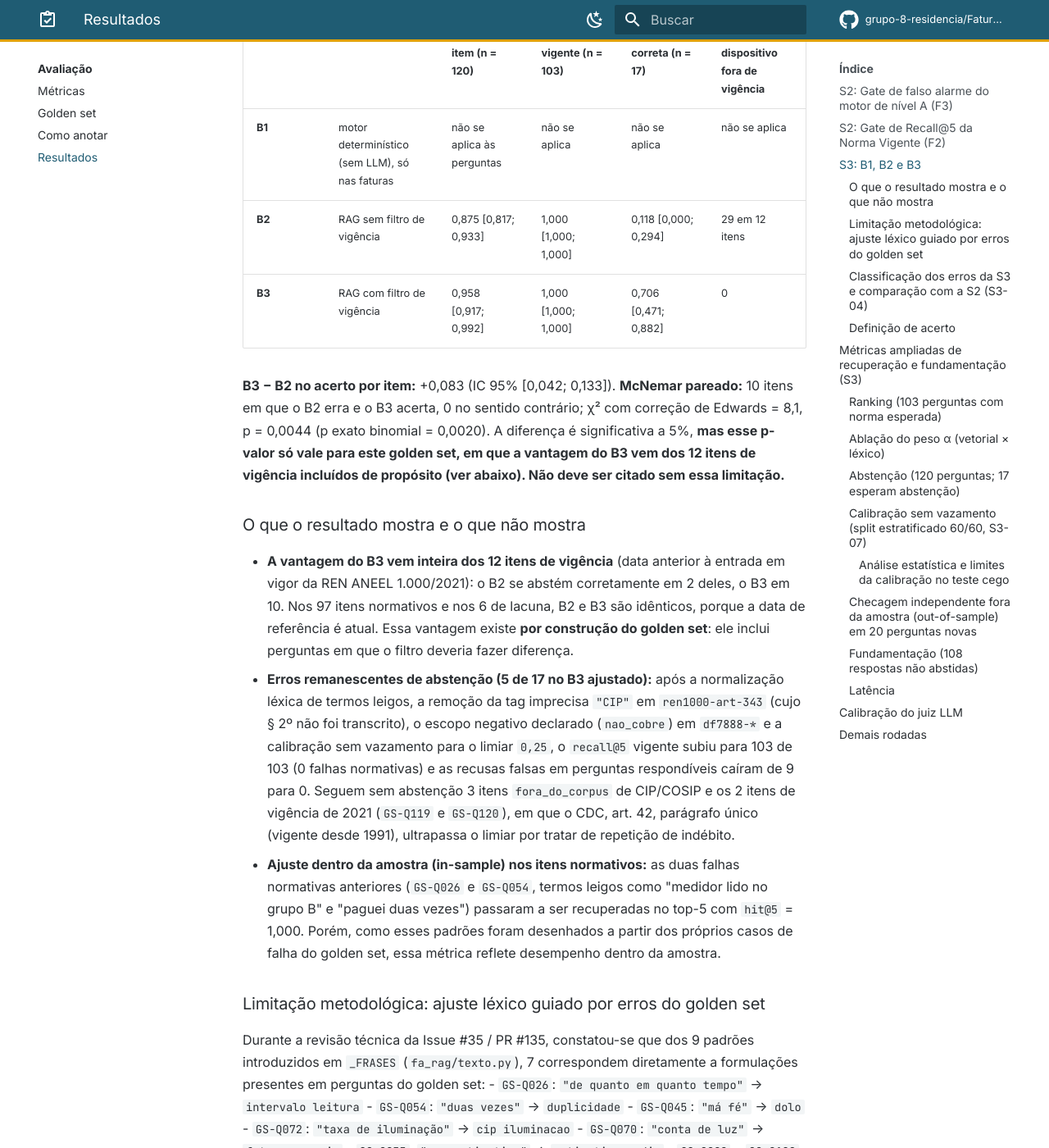
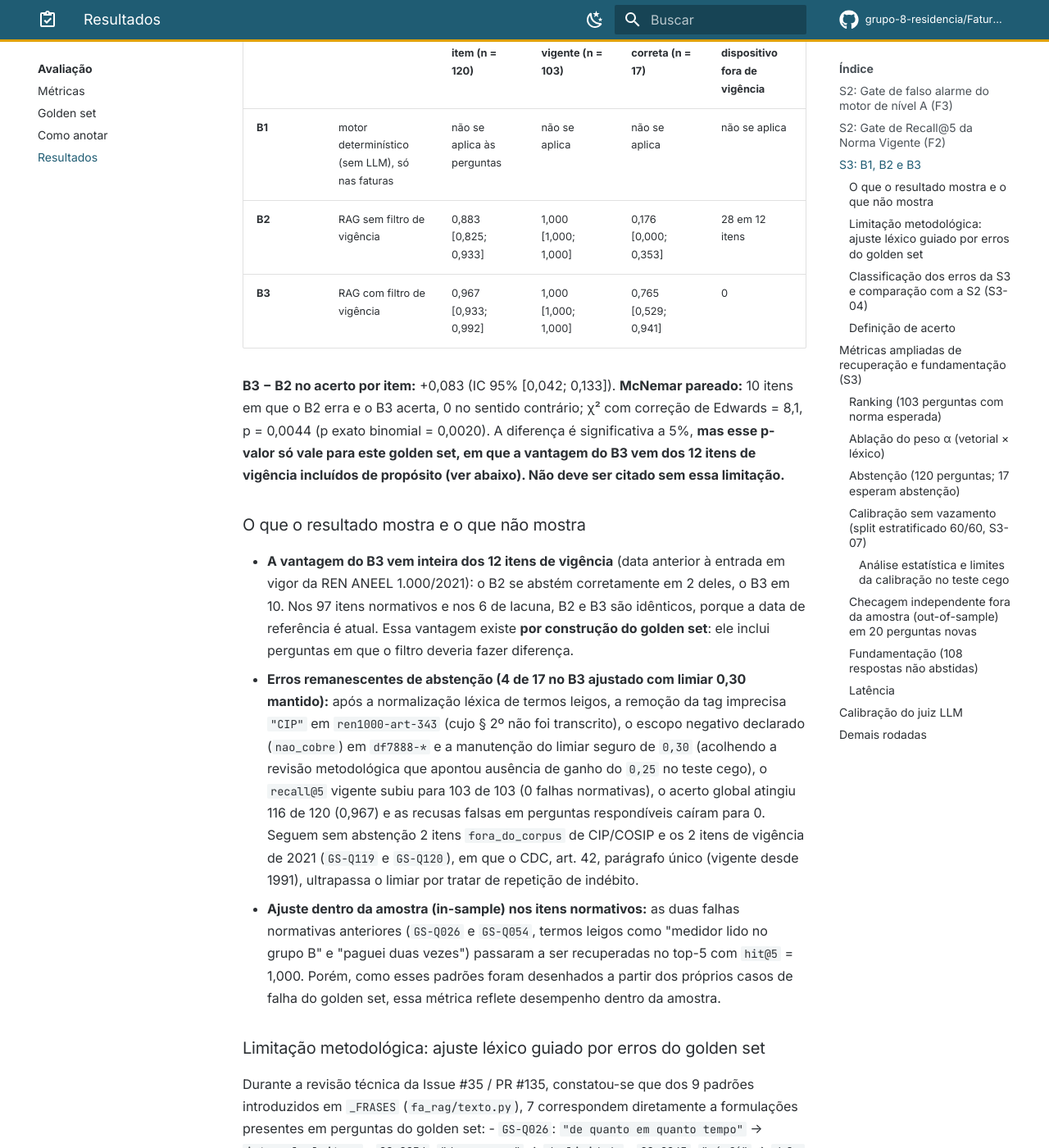
Before and after one commit to grupo-8-residencia/Fatura-Aberta, an MkDocs documentation site: the page built from docs/avaliacao/resultados.md, in a window 1280 px wide and 1400 px high, scrolled down 1896 px. Shown: the whole window at 82% size. Built offline with MkDocs 1.6.1 and Material for MkDocs 9.7.7, drawn with Linux system fonts in a browser that asks for light colours; plug-ins that fetch from the network failed and are left out; comment, search, counter and statistics services are not loaded; some of the changed text lies outside the part shown.

Commit message:
fix(avaliacao): acolhe revisão metodológica mantendo limiar 0,30, sincroniza com dev e regenera métricas (#35, #112)

```diff
--- a/docs/avaliacao/resultados.md
+++ b/docs/avaliacao/resultados.md
@@ -46,8 +46,8 @@ gerado por `uv run python avaliacao/rodar_b2_b3.py`.
 | Baseline | O que é | Acerto por item (n = 120) | recall@5 vigente (n = 103) | Abstenção correta (n = 17) | Citações de dispositivo fora de vigência |
 |---|---|---|---|---|---|
 | **B1** | motor determinístico (sem LLM), só nas faturas | não se aplica às perguntas | não se aplica | não se aplica | não se aplica |
-| **B2** | RAG sem filtro de vigência | 0,875 [0,817; 0,933] | 1,000 [1,000; 1,000] | 0,118 [0,000; 0,294] | 29 em 12 itens |
-| **B3** | RAG com filtro de vigência | 0,958 [0,917; 0,992] | 1,000 [1,000; 1,000] | 0,706 [0,471; 0,882] | 0 |
+| **B2** | RAG sem filtro de vigência | 0,883 [0,825; 0,933] | 1,000 [1,000; 1,000] | 0,176 [0,000; 0,353] | 28 em 12 itens |
+| **B3** | RAG com filtro de vigência | 0,967 [0,933; 0,992] | 1,000 [1,000; 1,000] | 0,765 [0,529; 0,941] | 0 |
 
 **B3 − B2 no acerto por item:** +0,083 (IC 95% [0,042; 0,133]). **McNemar pareado:** 10 itens em que o
 B2 erra e o B3 acerta, 0 no sentido contrário; χ² com correção de Edwards = 8,1, p = 0,0044
@@ -59,11 +59,12 @@ B2 erra e o B3 acerta, 0 no sentido contrário; χ² com correção de Edwards =
   ANEEL 1.000/2021): o B2 se abstém corretamente em 2 deles, o B3 em 10. Nos 97 itens normativos e nos
   6 de lacuna, B2 e B3 são idênticos, porque a data de referência é atual. Essa vantagem existe **por
   construção do golden set**: ele inclui perguntas em que o filtro deveria fazer diferença.
-- **Erros remanescentes de abstenção (5 de 17 no B3 ajustado):** após a normalização léxica de termos
+- **Erros remanescentes de abstenção (4 de 17 no B3 ajustado com limiar 0,30 mantido):** após a normalização léxica de termos
   leigos, a remoção da tag imprecisa `"CIP"` em `ren1000-art-343` (cujo § 2º não foi transcrito), o
-  escopo negativo declarado (`nao_cobre`) em `df7888-*` e a calibração sem vazamento para o limiar
-  `0,25`, o `recall@5` vigente subiu para 103 de 103 (0 falhas normativas) e as recusas falsas em
-  perguntas respondíveis caíram de 9 para 0. Seguem sem abstenção 3 itens `fora_do_corpus` de CIP/COSIP
+  escopo negativo declarado (`nao_cobre`) em `df7888-*` e a manutenção do limiar seguro de `0,30`
+  (acolhendo a revisão metodológica que apontou ausência de ganho do `0,25` no teste cego), o `recall@5`
+  vigente subiu para 103 de 103 (0 falhas normativas), o acerto global atingiu 116 de 120 (0,967) e as
+  recusas falsas em perguntas respondíveis caíram para 0. Seguem sem abstenção 2 itens `fora_do_corpus` de CIP/COSIP
   e os 2 itens de vigência de 2021 (`GS-Q119` e `GS-Q120`), em que o CDC, art. 42, parágrafo único
   (vigente desde 1991), ultrapassa o limiar por tratar de repetição de indébito.
 - **Ajuste dentro da amostra (in-sample) nos itens normativos:** as duas falhas normativas anteriores
@@ -99,8 +100,8 @@ Comparação consolidada da recuperação entre o gate da **Sprint S2**, a **lin
 | Rodada / Etapa | Gate 30 perguntas (`s2-recall-gate.json`) | `hit@5` vigente (n = 103) | `recall@5` (n = 103) | `MRR` (n = 103) | Acerto global B3 (n = 120) | Falsas recusas (FP na abstenção) |
 |---|---|---|---|---|---|---|
 | **S2 (gate inicial)** | 30/30 (`1,000 [1,000; 1,000]`) | — | — | — | — | — |
-| **S3 (linha de base anterior)** | 30/30 (`1,000 [1,000; 1,000]`) | 0,981 [0,951; 1,000] | 0,976 [0,942; 1,000] | 0,885 [0,836; 0,929] | 0,933 [0,883; 0,975] | 9 (limiar 0,30) |
-| **S3 (após ajustes, dentro da amostra, limiar `0,25`)** | **30/30 (`1,000 [1,000; 1,000]`)** | **1,000 [1,000; 1,000]** | **0,995 [0,985; 1,000]** | **0,929 [0,892; 0,961]** | **0,958 [0,917; 0,992]** | **0 (limiar 0,25)** |
+| **S3 (linha de base anterior)** | 30/30 (`1,000 [1,000; 1,000]`) | 0,981 [0,951; 1,000] | 0,976 [0,942; 1,000] | 0,885 [0,836; 0,929] | 0,933 [0,883; 0,975] | 9 (limiar 0,30 sem normalização) |
+| **S3 (após ajustes, dentro da amostra, limiar `0,30` mantido)** | **30/30 (`1,000 [1,000; 1,000]`)** | **1,000 [1,000; 1,000]** | **0,995 [0,985; 1,000]** | **0,929 [0,892; 0,961]** | **0,967 [0,933; 0,992]** | **0 (limiar 0,30 com normalização)** |
 
 ### Definição de acerto
 
@@ -234,7 +235,7 @@ não produz número nenhum antes disso.
 |---|---|---|---|---|
 | recall@5 em 30 perguntas | S2 | RAG | recall@5 de 1,000 [1,000; 1,000] (30 de 30) na amostra estratificada e 0,995 [0,985; 1,000] nas 103 perguntas com norma | [JSON](https://github.com/grupo-8-residencia/Fatura-Aberta/blob/dev/avaliacao/resultados/s2-recall-gate.json) |
 | LLM × RAG | S3 | B2, B3 | Tabela acima; B1 e juiz pendentes | acima |
-| Calibração de abstenção (60/60) | S3 | B3 | Limiar `0,25` calibrado sem vazamento; F1 = 0,714 [0,333; 0,941] e precisão = 1,000 no split cego | [JSON](https://github.com/grupo-8-residencia/Fatura-Aberta/blob/dev/avaliacao/resultados/s3-calibracao-abstencao.json) |
+| Calibração de abstenção (60/60) | S3 | B3 | Calibração 60/60 sem vazamento; limiar 0,30 mantido no pacote (F1 = 0,800 no teste cego vs 0,714 com 0,25) | [JSON](https://github.com/grupo-8-residencia/Fatura-Aberta/blob/dev/avaliacao/resultados/s3-calibracao-abstencao.json) |
 | Agentes | S4 | B4, B5 | Aguardando execução da S4 | — |
 | Campos-chave em 40 fotos | S5 | extração | Aguardando execução da S5 | — |
 | Rodada final | S7 | B1–B5 | Aguardando execução da S7 | — |
```
Also changed, not shown: 7 other files.
